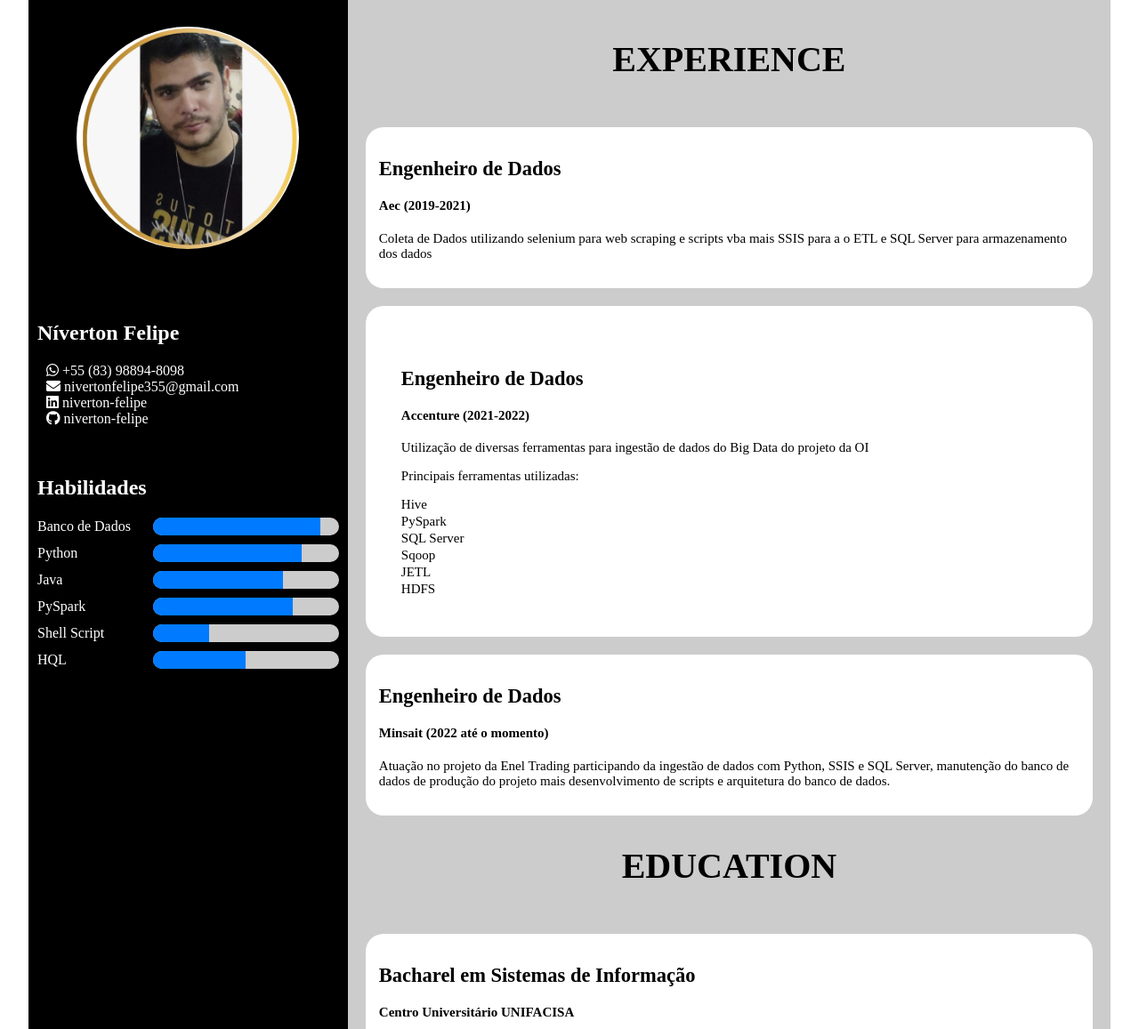
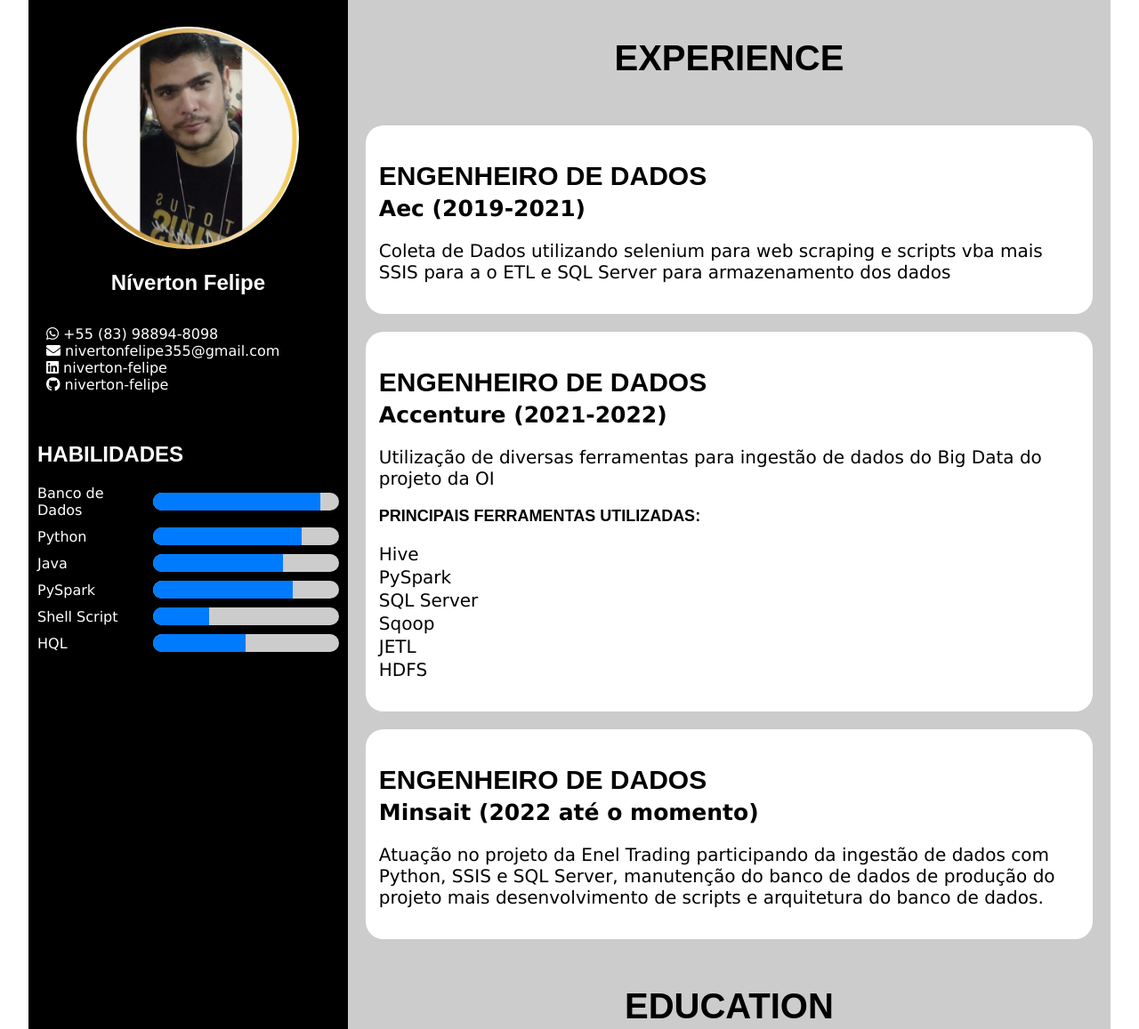
Before and after one commit to niverton-felipe/Programacao-www, a plain HTML site: page index.html in a window 1280 px wide. Shown: the top 1157 px of the page at 89% size. Drawn offline with Linux system fonts and the light colour scheme.

Commit message:
Alterações na estilização do documento

```diff
--- a/index.html
+++ b/index.html
@@ -15,9 +15,9 @@
         <div id="lateral">
             <div id="photo">
                 <img src="img/perfil.png" alt="Foto de Perfil" class="profile-image">
+                <h2>Níverton Felipe</h2>
             </div>
             <div id="info">
-                <h2>Níverton Felipe</h2>
                 <span> <i class="fab fa-whatsapp"> </i> +55 (83) 98894-8098 </span> <br>
                 <span> <i class="fas fa-envelope"></i> nivertonfelipe355@gmail.com </span> <br>
                 <span> <i class="fab fa-linkedin"></i> <a href="https://www.linkedin.com/in/niverton-felipe-2015541a4/" target="_blank">  niverton-felipe </a> </span> <br>
@@ -25,7 +25,7 @@
             </div>
 
             <div id="skills">
-                <h2>Habilidades</h2>
+                <h2>HABILIDADES</h2>
                 <div class="skill">
                     <div class="skill-name">Banco de Dados</div>
                     <div class="progress-bar">
@@ -73,17 +73,16 @@
         <div id="conteudo">
             <h2 class="estilo_titulo"> EXPERIENCE </h2>
             <div class="card">
-                <h2>Engenheiro de Dados</h2>
+                <h2 class="estilo_profissao">ENGENHEIRO DE DADOS</h2>
                 <h4 class="estilo_conteudo">Aec (2019-2021)</h4>
-                <p class="estilo_conteudo">Coleta de Dados utilizando selenium para web scraping e scripts vba mais SSIS para a o ETL e SQL Server para armazenamento dos dados</p>
+                <p class="estilo_paragrafo_2">Coleta de Dados utilizando selenium para web scraping e scripts vba mais SSIS para a o ETL e SQL Server para armazenamento dos dados</p>
             </div>
 
             <div class="card">
-                <div class="card">
-                    <h2>Engenheiro de Dados</h2>
-                    <h4>Accenture (2021-2022)</h4>
-                    <p>Utilização de diversas ferramentas para ingestão de dados do Big Data do projeto da OI </p>
-                    <p>Principais ferramentas utilizadas: </p>
+                <h2 class="estilo_profissao">ENGENHEIRO DE DADOS</h2>
+                <h4 class="estilo_conteudo">Accenture (2021-2022)</h4>
+                <p class="estilo_paragrafo_2">Utilização de diversas ferramentas para ingestão de dados do Big Data do projeto da OI </p>
+                <p class="estilo_paragrafo"><strong>PRINCIPAIS FERRAMENTAS UTILIZADAS: </strong> </p>
                 <ul class="other-skills">
                     <li>Hive</li>
                     <li>PySpark</li>
@@ -93,19 +92,18 @@
                     <li>HDFS</li>
                 </ul>
             </div>
-            </div>
 
             <div class="card">
-                <h2>Engenheiro de Dados</h2>
-                <h4>Minsait (2022 até o momento)</h4>
-                <p>Atuação no projeto da Enel Trading participando da ingestão de dados com Python, SSIS e SQL Server, manutenção do banco de dados de produção do projeto mais desenvolvimento de scripts e arquitetura do banco de dados.</p>
+                <h2 class="estilo_profissao">ENGENHEIRO DE DADOS</h2>
+                <h4 class="estilo_conteudo">Minsait (2022 até o momento)</h4>
+                <p class="estilo_paragrafo_2">Atuação no projeto da Enel Trading participando da ingestão de dados com Python, SSIS e SQL Server, manutenção do banco de dados de produção do projeto mais desenvolvimento de scripts e arquitetura do banco de dados.</p>
             </div>
-
+            </br>
             <h2 class="estilo_titulo"> EDUCATION </h2>
             <div class="card">
-                <h2>Bacharel em Sistemas de Informação</h2>
-                <h4>Centro Universitário UNIFACISA</h4>
-                <p>Aluno do oitavo período com pesquisa voltada para a área de Big Data</p>
+                <h2>BACHAREL EM SISTEMAS DE INFORMAÇÃO</h2>
+                <h4 class="estilo_conteudo">Centro Universitário Unifacisa</h4>
+                <p class="estilo_paragrafo_2">Aluno do oitavo período com pesquisa voltada para a área de Big Data</p>
             </div>
 
         </div>
--- a/style.css
+++ b/style.css
@@ -1,5 +1,10 @@
 body{
     margin: 0px;
+    font-family: Verdana, Geneva, Tahoma, sans-serif;
+}
+
+h2{
+    font-family: Arial, Helvetica, sans-serif;
 }
 
 #container{
@@ -41,7 +46,7 @@ body{
     margin-left: 10px;
     border-radius:20px;
     margin-right: 10px;
-    font-size: 15px;
+    font-size: 20px;
 }
 
 #photo{
@@ -59,6 +64,14 @@ body{
     border-radius: 50%; /* Para manter uma forma circular */
 }
 
+#info{
+    padding: 5px;
+    font-size: 1rem;
+    align-items: flex-start;
+    gap: 20px;
+    margin-left: 5px;
+    margin-top: -20px;
+}
 
 
 @media (max-width: 944px) {
@@ -67,7 +80,6 @@ body{
         height: 150px; /* Altura desejada */
         border-radius: 50%; /* Para manter uma forma circular */
     }
-}
 
     #info{
         padding: 5px;
@@ -75,12 +87,15 @@ body{
         align-items: flex-start;
         gap: 20px;
         margin-left: 5px;
+        margin-top: -180px;
     }
+}
+
 
 @media (max-width: 768px){
     #container{
         display: flex;
-        width: 95%;
+        width: 100%;
         margin: auto;
         flex-direction: column; /*garantir que as divs sejam dispostas verticalmente quando o a largura for inferior a 768px*/
         flex-wrap: nowrap; /**/
@@ -89,7 +104,7 @@ body{
     }
 
     #lateral{
-        width: 70%;
+        width: 75%;
         background-color: #000;
         color: white;
         display: flex;
@@ -194,11 +209,30 @@ span{
 .estilo_titulo{
     text-align: center;
     font-size: 40px;
+    font-family: Arial, Helvetica, sans-serif;
 }
 
 @media (max-width: 400px) {
     .estilo_titulo{
         text-align: center;
         font-size: 30px;
+        font-family: Arial, Helvetica, sans-serif;}
     }
+
+.estilo_profissao{
+    font-family: Arial, Helvetica, sans-serif;
 }
+
+.estilo_conteudo{
+    margin-top: -20px;
+    font-size: 25px;
+}
+
+.estilo_paragrafo{
+    font-family: Arial, Helvetica, sans-serif;
+    font-size: 18px;
+}
+
+.estilo_paragrafo_2{
+    margin-top: -12px;
+}
```
Lines whose indentation alone changed are shown as unchanged.
